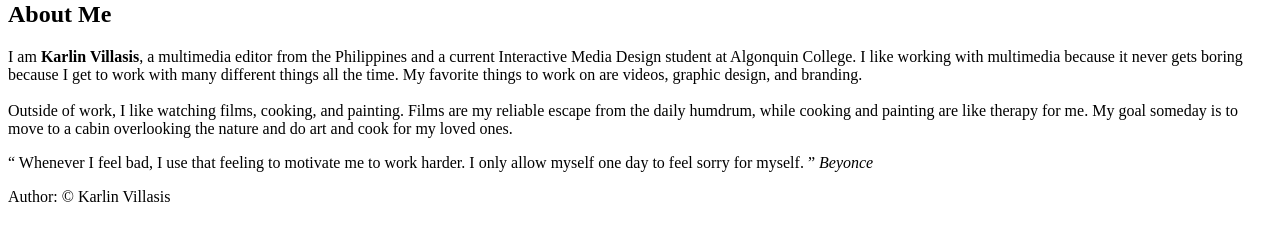
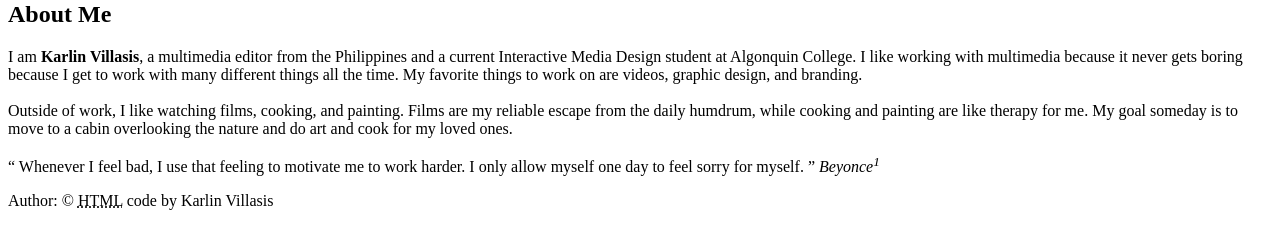
Before and after one commit to karlinvillasis/html-assignments, a plain HTML site: page index.html in a window 1280 px wide. Shown: the part 79-328 px from the top of the page. Drawn offline with Linux system fonts and the light colour scheme.

Commit message:
Adds tags to HTML assignment

```diff
--- a/index.html
+++ b/index.html
@@ -18,11 +18,11 @@
     <q>
         Whenever I feel bad, I use that feeling to motivate me to work harder. I only allow myself one day to feel sorry for myself.
     </q>
-    <cite>Beyonce</cite>
+    <cite>Beyonce<sup>1</sup></cite>
 
 
     <footer>
-        <p>Author: &#169; Karlin Villasis</p>
+        <p>Author: &#169; <abbr title="Hypertext Markup Language">HTML</abbr> code by Karlin Villasis</p>
     </footer>
 </body>
 </html>
```
